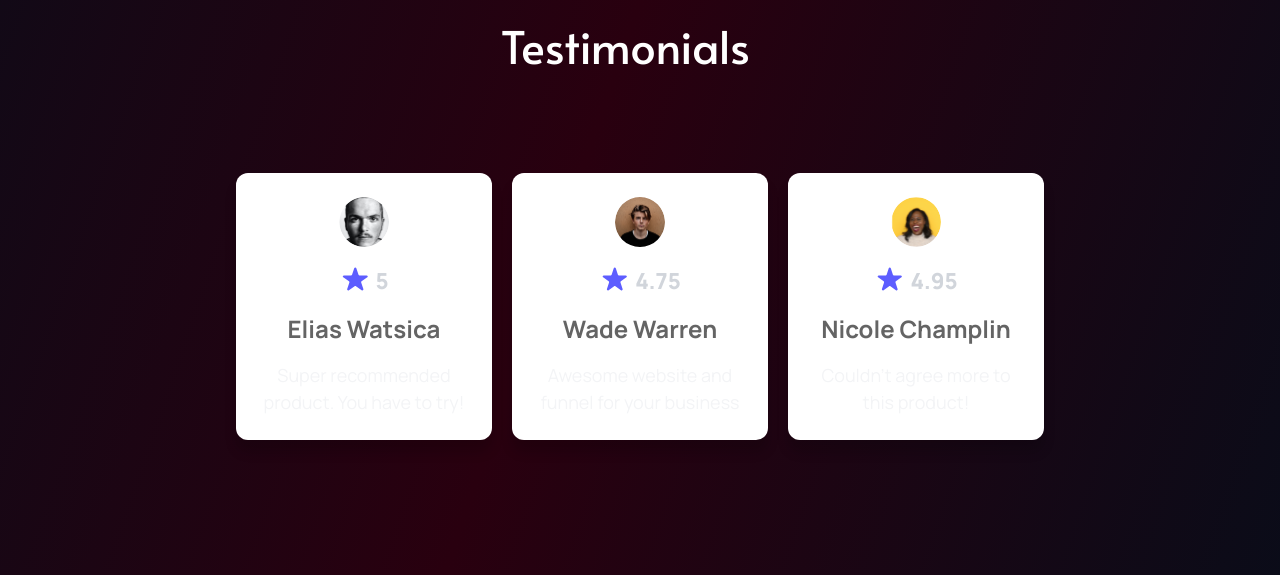
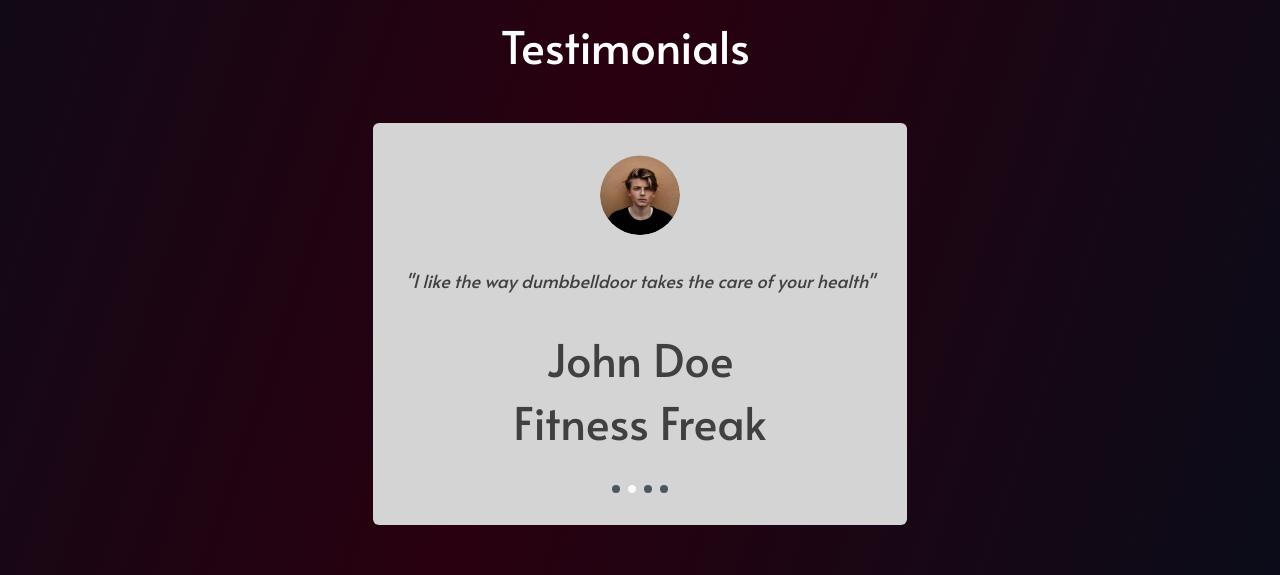
Before and after one commit to shikherjaitly/dumbbellDoor-frontend, a React (Create React App) app: page / in a window 1280 px wide. Shown: the part 2240-2815 px from the top of the page. Built offline with nearby package versions, Linux system fonts and the light colour scheme; a web font is replaced by a local one.

Commit message:
Testimonials added

```diff
--- a/src/components/GroupTestimonials.jsx
+++ b/src/components/GroupTestimonials.jsx
@@ -1,7 +1,7 @@
 import { useCallback } from "react";
 import { Button } from "@mui/material";
 import GroupComponent from "./CardComponent";
-import TestimonialsSection from "./TestimonialsCards";
+import TestimonialsCarousel from "./TestimonialsCards";
 import t1 from "../assets/t1.jpg"
 import t2 from "../assets/t2.jpg"
 import t3 from "../assets/t3.jpg"
@@ -83,7 +83,7 @@ const FrameComponent1 = () => {
           </Button>
         </div>
       </div>
-      <TestimonialsSection />
+      <TestimonialsCarousel  />
     </div>
   );
 };
--- a/src/components/TestimonialsCards.jsx
+++ b/src/components/TestimonialsCards.jsx
@@ -1,42 +1,24 @@
-import React from "react";
-import star from "../assets/star-1.svg"
-import test1 from "../assets/test1.png"
-import test2 from "../assets/test2.png"
-import test3 from "../assets/test3.png"
+import React, { useState, useEffect } from 'react';
+// import star from "../assets/star-1.svg";
+import test1 from "../assets/test1.png";
+import test2 from "../assets/test2.png";
+import test3 from "../assets/test3.png";
 
-const Testimonial = ({ name, rating, comment, imageSrc }) => {
-  return (
-    <div className="w-[16.688rem] flex flex-col items-start justify-start pt-[0.125rem] px-[0rem] pb-[0rem] box-border">
-      <div className="self-stretch rounded-xl bg-white shadow-[0px_12px_12px_rgba(0,_0,_0,_0.16)] flex flex-col items-center justify-start py-[1.5rem] px-[1.125rem] relative gap-[1.125rem_0rem]">
-        <img
-          className="w-[3.125rem] h-[3.125rem] relative rounded-[50%] object-cover"
-          loading="eager"
-          alt=""
-          src={imageSrc}
-        />
-        <div className="flex flex-row items-center justify-start gap-[0rem_0.313rem]">
-          <img
-            className="h-[1.944rem] w-[1.944rem] relative"
-            loading="eager"
-            alt=""
-            src={star}
-          />
-          <div className="relative leading-[1.388rem] font-extrabold mq450:text-[1.125rem] mq450:leading-[1.125rem]">
-            {rating}
-          </div>
-        </div>
-        <h1 className="m-0 relative text-[1.5rem] leading-[1.875rem] font-bold font-inherit text-dimgray-200 mq450:text-[1.188rem] mq450:leading-[1.5rem]">
-          {name}
-        </h1>
-        <h2 className="m-0 self-stretch relative text-[1.125rem] leading-[1.688rem] font-normal font-inherit text-gray-100 text-center">
-          {comment}
-        </h2>
-      </div>
-    </div>
-  );
-};
+const TestimonialsCarousel = () => {
+  const [activePage, setActivePage] = useState(0);
 
-const TestimonialsSection = () => {
+  const handlePageClick = (pageIndex) => {
+    setActivePage(pageIndex);
+  };
+
+  useEffect(() => {
+    const interval = setInterval(() => {
+      setActivePage((prevPage) => (prevPage + 1) % 4); // Adjust 4 to match the total number of pages
+    }, 5000); // Adjust 5000 to set the interval time (in milliseconds)
+
+    return () => clearInterval(interval);
+  }, []);
+
   return (
     <div id="testimonials" className="w-[51.438rem] flex flex-row items-start justify-start py-[0rem] pr-[0.938rem] pl-[0rem] box-border max-w-full mq1125:max-w-[calc(100%_-_15px)]">
       <div className="flex-1 flex flex-col items-center justify-start gap-[5.875rem_0rem] max-w-full mq450:gap-[5.875rem_0rem] mq1125:gap-[5.875rem_0rem]">
@@ -45,29 +27,76 @@ const TestimonialsSection = () => {
             Testimonials
           </h1>
         </div>
-        <div className="self-stretch flex flex-row items-start justify-between gap-[1.25rem] text-[1.388rem] text-gray-300 font-manrope mq800:flex-wrap">
-          <Testimonial
-            name="Elias Watsica"
-            rating={5.0}
-            comment="Super recommended product. You have to try!"
-            imageSrc={test1}
-          />
-          <Testimonial
-            name="Wade Warren"
-            rating={4.75}
-            comment="Awesome website and funnel for your business"
-            imageSrc={test2}
-          />
-          <Testimonial
-            name="Nicole Champlin"
-            rating={4.95}
-            comment="Couldn’t agree more to this product!"
-            imageSrc={test3}
-          />
-        </div>
+        <section className="-py-20 -mt-12">
+          <div className="container max-w-xl mx-auto">
+            <div className="flex flex-col items-center w-full p-6 space-y-8 rounded-md lg:h-full lg:p-8 bg-neutral-300 text-neutral-700">
+              {/* Replace with dynamic image URL based on activePage */}
+              <img src={
+                activePage === 0 ? test1 :
+                activePage === 1 ? test2 :
+                activePage === 2 ? test3 :
+                activePage === 3 ? `https://source.unsplash.com/random/100x100?${activePage + 1}` : ''
+              } alt="" className="w-20 h-20 rounded-full dark:bg-gray-100" />
+              {/* Replace with dynamic quote based on activePage */}
+              <blockquote className="max-w-lg text-lg italic font-medium text-center">
+                {activePage === 0 && `"Dumbbelldoor is hands down the best app for finding the perfect trainer for you!"`}
+                {activePage === 1 && `"I like the way dumbbelldoor takes the care of your health"`}
+                {activePage === 2 && `"You can stay fit at the comfort of your home through Dumbbelldoor's online sessions"`}
+                {activePage === 3 && `"I found some of the best folks in the fitness industry on Dumbbelldoor"`}
+              </blockquote>
+              {/* Replace with dynamic name and title based on activePage */}
+              <div className="text-center dark:text-gray-800">
+                {activePage === 0 && (
+                  <>
+                    <p>Andrew Tate</p>
+                    <p>Influencer</p>
+                  </>
+                )}
+                {activePage === 1 && (
+                  <>
+                    <p>John Doe</p>
+                    <p>Fitness Freak</p>
+                  </>
+                )}
+                {activePage === 2 && (
+                  <>
+                    <p>Jane Smith</p>
+                    <p>A Housewife</p>
+                  </>
+                )}
+                {activePage === 3 && (
+                  <>
+                    <p>Alice Johnson</p>
+                    <p>Businessman</p>
+                  </>
+                )}
+              </div>
+              <div className="flex space-x-2">
+                {[...Array(4).keys()].map((index) => {
+                  let buttonClass;
+                  if (activePage === index) {
+                    buttonClass = "w-2 h-2 rounded-full bg-gray-50";
+                  } else {
+                    buttonClass = "w-2 h-2 rounded-full bg-gray-600";
+                  }
+
+                  return (
+                    <button
+                      key={index}
+                      type="button"
+                      aria-label={`Page ${index + 1}`}
+                      className={buttonClass}
+                      onClick={() => handlePageClick(index)}
+                    ></button>
+                  );
+                })}
+              </div>
+            </div>
+          </div>
+        </section>
       </div>
     </div>
-  );
+  )
 };
 
-export default TestimonialsSection;
+export default TestimonialsCarousel;
--- a/src/components/pages/HeaderFrame.jsx
+++ b/src/components/pages/HeaderFrame.jsx
@@ -173,7 +173,7 @@ const HeaderFrame = () => {
           </div>
         </section>
         <FrameComponent />
-        <div className="w-[30rem] flex flex-row items-start justify-start py-[rem] px-[1.25rem] box-border max-w-full -mt-12">
+        <div className="w-[30rem] flex flex-row items-start justify-start py-[rem] px-[1.25rem] box-border max-w-full -mt-32 ml-20">
           <h1 className="m-0 relative text-inherit leading-[242.5%] capitalize font-inherit mq450:text-[1rem] mq450:leading-[2.438rem]">
             <span className="font-medium">{`Copyright © `}</span>
             <b className="text-yellowgreen">
```
